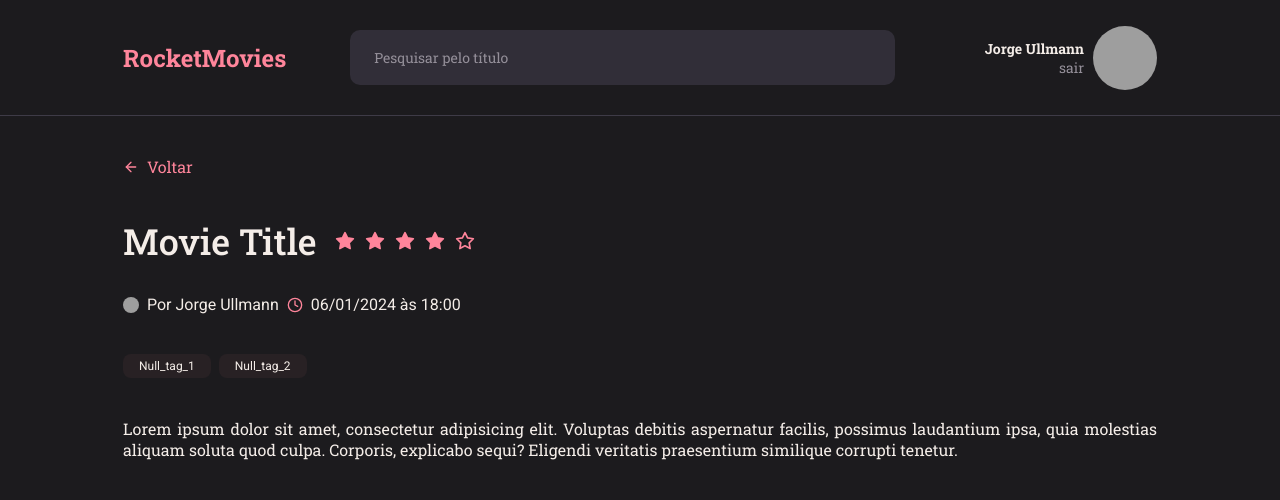
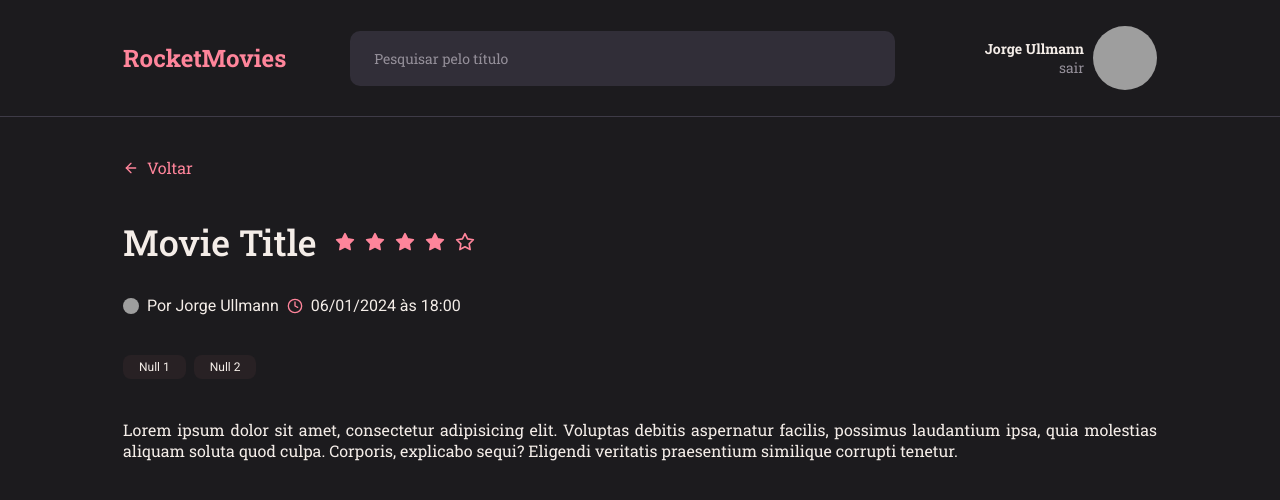
Before and after one commit to jaullmann/Desafio-09---Front-end, a React (Vite) app: page /description/1 in a window 1280 px wide. Shown: the top 500 px of the page. Built offline with nearby package versions, Linux system fonts and the light colour scheme; grey boxes are pictures that could not be loaded.

Commit message:
Minnor fixes

```diff
--- a/src/components/CardsSection/styles.js
+++ b/src/components/CardsSection/styles.js
@@ -14,6 +14,8 @@ export const Container = styled.section`
   text-align: left;
 
   background-color:  ${({ theme }) => theme.COLORS.DARK_BROWN};
+
+  cursor: pointer;
 
   > h2 {
     width: 100%;
--- a/src/components/Header/index.jsx
+++ b/src/components/Header/index.jsx
@@ -5,6 +5,7 @@ export function Header(){
   return (
     <Container>
 
+      <div>
         <Link to="/">RocketMovies</Link>
 
         <Input
@@ -22,6 +23,7 @@ export function Header(){
             alt="Foto do usuário"
           />
         </Profile>
+      </div>
 
     </Container>
   )
--- a/src/components/Header/styles.js
+++ b/src/components/Header/styles.js
@@ -3,12 +3,18 @@ import styled from "styled-components";
 
 export const Container = styled.header`
 
+top: 0;
+position: sticky;
+
+width: 100%;
+border-bottom: 1px solid ${({ theme}) => theme.COLORS.LIGHT_BROWN};
+
+> div {
     height: 116px;
     max-width: 1366px;
     margin: auto;
 
     background-color: ${({ theme}) => theme.COLORS.BACKGROUND_800};
-  border-bottom: 1px solid ${({ theme}) => theme.COLORS.LIGHT_BROWN};
 
     display: flex;
     align-items: center;
@@ -24,6 +30,7 @@ export const Container = styled.header`
       font-weight: 700;
 
       cursor: pointer;
+    }
   }
 `;
 
--- a/src/pages/Home/index.jsx
+++ b/src/pages/Home/index.jsx
@@ -32,16 +32,6 @@ export function Home({ MovieCards }) {
             rating={3}
             description={"Lorem, ipsum dolor sit amet consectetur adipisicing elit. Explicabo, provident ex laborum consequatur consequuntur ipsam necessitatibus, veniam commodi nesciunt doloribus quam itaque sed enim accusamus odio labore nisi voluptates ipsa!"}
           />
-          <CardsSection
-            movieTitle={"Indiana Jones"}
-            rating={2}
-            description={"Lorem, ipsum dolor sit amet consectetur adipisicing elit. Explicabo, provident ex laborum consequatur consequuntur ipsam necessitatibus, veniam commodi nesciunt doloribus quam itaque sed enim accusamus odio labore nisi voluptates ipsa!"}
-          />
-          <CardsSection
-            movieTitle={"Indiana Jones"}
-            rating={5}
-            description={"Lorem, ipsum dolor sit amet consectetur adipisicing elit. Explicabo, provident ex laborum consequatur consequuntur ipsam necessitatibus, veniam commodi nesciunt doloribus quam itaque sed enim accusamus odio labore nisi voluptates ipsa!"}
-          />
         </section>
       </Content>
 
--- a/src/pages/MovieDescription/index.jsx
+++ b/src/pages/MovieDescription/index.jsx
@@ -7,7 +7,7 @@ export function MovieDescription({
   title = "Movie Title",
   description = "Lorem ipsum dolor sit amet, consectetur adipisicing elit. Voluptas debitis aspernatur facilis, possimus laudantium ipsa, quia molestias aliquam soluta quod culpa. Corporis, explicabo sequi? Eligendi veritatis praesentium similique corrupti tenetur.",
   rating = 4,
-  tags = ["Null_tag_1", "Null_tag_2"] }) {
+  tags = ["Null 1", "Null 2"] }) {
   return (
     <Container>
 
```
Also changed, not shown: src/styles/global.js (line endings or trailing spaces). Lines whose indentation alone changed are shown as unchanged.
